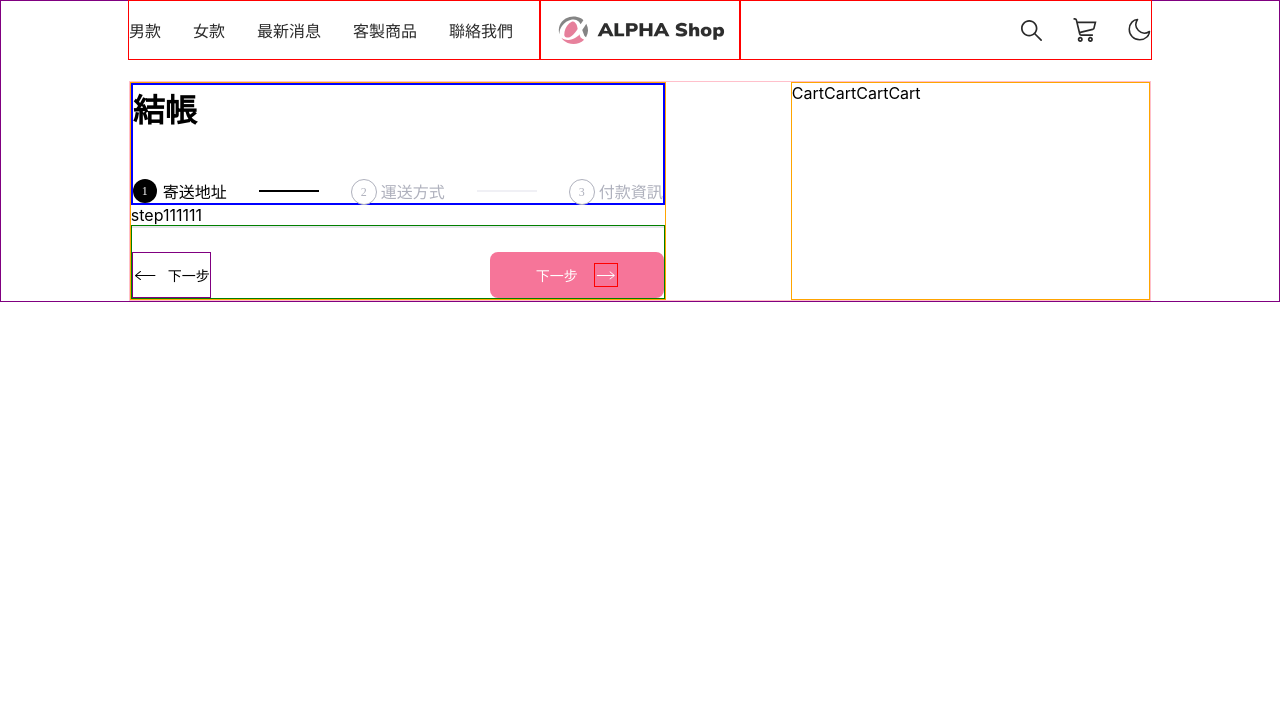
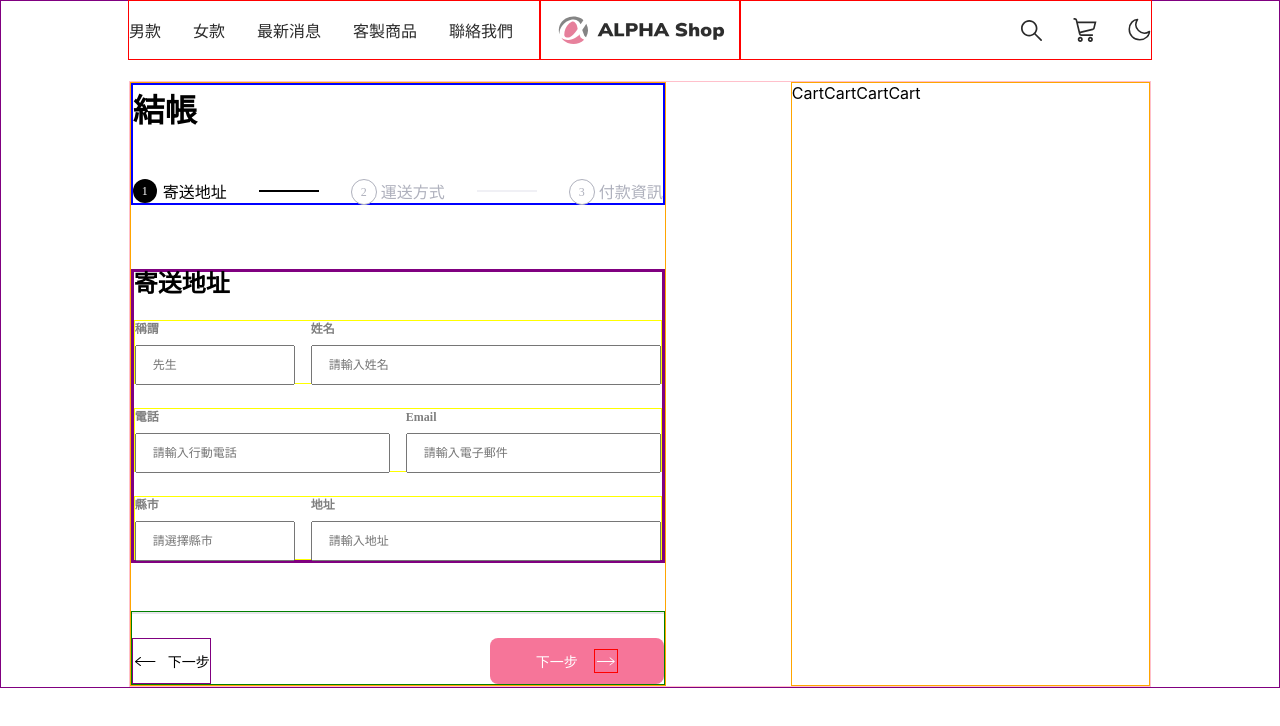
Before and after one commit to Lan956616/ALPHA-Shop-IV, a React (Create React App) app: page / in a window 1280 px wide. Shown: the top 726 px of the page. Built offline with nearby package versions, Linux system fonts and the light colour scheme.

Commit message:
complete content of step 1 (without select rectangle)

```diff
--- a/src/components/main/pay/step1/step1.js
+++ b/src/components/main/pay/step1/step1.js
@@ -1,5 +1,41 @@
+import styles from './step1.module.css'
+
+
+function Formrow({children}) {
+  return(
+    <div className={styles.Formrow}>
+      {children}
+    </div>
+
+  )
+}
+
+function FormInput({width, title, placeholder}) {
+  return(
+    <div className={styles.FormInput} style={{width:width}}>
+      <p className={styles.FormInputTitle}>{title}</p>
+      <input className={styles.FormInputType} placeholder={placeholder}></input>
+    </div>
+  )
+}
+
 export default function Step1 () {
   return(
-    <div>step111111</div>
+    <div className={styles.step1}>
+      <p className={styles.step1Title}>寄送地址</p>
+      <Formrow>
+        <FormInput width='160px' title='稱謂' placeholder='先生'/>
+        <FormInput width='350px' title='姓名' placeholder='請輸入姓名'/>
+      </Formrow>
+      <Formrow>
+        <FormInput width='255px' title='電話' placeholder='請輸入行動電話'/>
+        <FormInput width='255px' title='Email' placeholder='請輸入電子郵件'/>
+      </Formrow>
+      <Formrow>
+        <FormInput width='160px' title='縣市' placeholder='請選擇縣市'/>
+        <FormInput width='350px' title='地址' placeholder='請輸入地址'/>
+      </Formrow>
+
+    </div>
   )
 }
--- a/src/components/main/pay/step1/step1.module.css
+++ b/src/components/main/pay/step1/step1.module.css
@@ -0,0 +1,52 @@
+.step1 {
+  width: 100%;
+  margin-bottom: 3rem;
+  border: 3px solid purple;
+}
+
+.step1Title {
+  font-family: 'Noto Sans TC';
+  font-size: 24px;
+  font-weight: 700;
+  line-height: 24px;
+  /* text-align: left; */
+}
+
+
+.Formrow {
+  width: 100%;
+  height: 64px;
+  display: flex;
+  justify-content: space-between;
+  margin-top: 24px;
+
+  border: 1px solid yellow;
+}
+
+
+.FormInput {
+  height: 100%;
+
+}
+
+.FormInputTitle {
+  font-family: 'Noto Sans TC';
+  font-size: 12px;
+  font-weight: 700;
+  line-height: 16px;
+  text-align: left;
+  color: #808080;
+  margin-bottom: 0.5rem;
+}
+
+.FormInputType {
+  width: 100%;
+  height: 40px;
+  padding: 0.75rem 1rem;
+
+  font-family: 'Noto Sans TC';
+  font-size: 12px;
+  font-weight: 400;
+  line-height: 16px;
+  text-align: left;
+}
--- a/src/components/main/pay/stepprogress/stepprogress.module.css
+++ b/src/components/main/pay/stepprogress/stepprogress.module.css
@@ -1,6 +1,6 @@
 .StepProgress {
   width: 100%;
-
+  margin-bottom: 4rem;
   border: 2px solid blue;
 }
 
```
